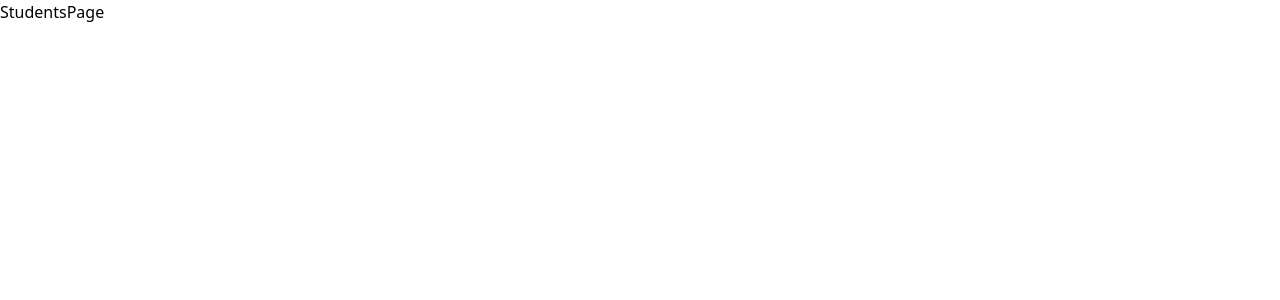
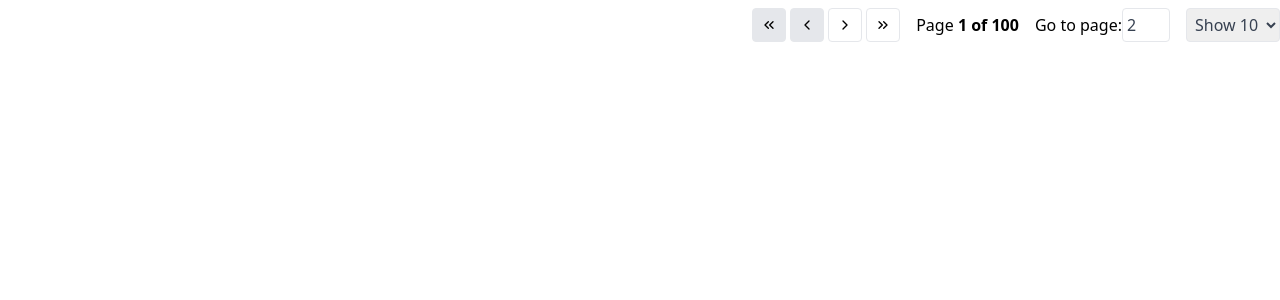
Before and after one commit to rgsk/students-dashboard, a Next.js app: page /students in a window 1280 px wide. Shown: the top 300 px of the page. Built offline with nearby package versions, Linux system fonts and the light colour scheme.

Commit message:
PageNavigation

```diff
--- /dev/null
+++ b/src/components/Shared/Icons.tsx
@@ -0,0 +1,84 @@
+export const ChevronsLeftIcon = (
+  <svg
+    xmlns="http://www.w3.org/2000/svg"
+    width="16"
+    height="16"
+    viewBox="0 0 24 24"
+    fill="none"
+    stroke="currentColor"
+    strokeWidth="2"
+    strokeLinecap="round"
+    strokeLinejoin="round"
+  >
+    <polyline points="11 17 6 12 11 7"></polyline>
+    <polyline points="18 17 13 12 18 7"></polyline>
+  </svg>
+);
+
+export const ChevronLeftIcon = (
+  <svg
+    xmlns="http://www.w3.org/2000/svg"
+    width="16"
+    height="16"
+    viewBox="0 0 24 24"
+    fill="none"
+    stroke="currentColor"
+    strokeWidth="2"
+    strokeLinecap="round"
+    strokeLinejoin="round"
+  >
+    <polyline points="15 18 9 12 15 6"></polyline>
+  </svg>
+);
+
+export const ChevronRightIcon = (
+  <svg
+    xmlns="http://www.w3.org/2000/svg"
+    width="16"
+    height="16"
+    viewBox="0 0 24 24"
+    fill="none"
+    stroke="currentColor"
+    strokeWidth="2"
+    strokeLinecap="round"
+    strokeLinejoin="round"
+  >
+    <polyline points="9 18 15 12 9 6"></polyline>
+  </svg>
+);
+
+export const ChevronsRightIcon = (
+  <svg
+    xmlns="http://www.w3.org/2000/svg"
+    width="16"
+    height="16"
+    viewBox="0 0 24 24"
+    fill="none"
+    stroke="currentColor"
+    strokeWidth="2"
+    strokeLinecap="round"
+    strokeLinejoin="round"
+  >
+    <polyline points="13 17 18 12 13 7"></polyline>
+    <polyline points="6 17 11 12 6 7"></polyline>
+  </svg>
+);
+
+export const LoadingIcon = (
+  <svg
+    role="status"
+    className="mr-2 h-4 w-4 animate-spin fill-blue-600 text-gray-200"
+    viewBox="0 0 100 101"
+    fill="none"
+    xmlns="http://www.w3.org/2000/svg"
+  >
+    <path
+      d="M100 50.5908C100 78.2051 77.6142 100.591 50 100.591C22.3858 100.591 0 78.2051 0 50.5908C0 22.9766 22.3858 0.59082 50 0.59082C77.6142 0.59082 100 22.9766 100 50.5908ZM9.08144 50.5908C9.08144 73.1895 27.4013 91.5094 50 91.5094C72.5987 91.5094 90.9186 73.1895 90.9186 50.5908C90.9186 27.9921 72.5987 9.67226 50 9.67226C27.4013 9.67226 9.08144 27.9921 9.08144 50.5908Z"
+      fill="currentColor"
+    />
+    <path
+      d="M93.9676 39.0409C96.393 38.4038 97.8624 35.9116 97.0079 33.5539C95.2932 28.8227 92.871 24.3692 89.8167 20.348C85.8452 15.1192 80.8826 10.7238 75.2124 7.41289C69.5422 4.10194 63.2754 1.94025 56.7698 1.05124C51.7666 0.367541 46.6976 0.446843 41.7345 1.27873C39.2613 1.69328 37.813 4.19778 38.4501 6.62326C39.0873 9.04874 41.5694 10.4717 44.0505 10.1071C47.8511 9.54855 51.7191 9.52689 55.5402 10.0491C60.8642 10.7766 65.9928 12.5457 70.6331 15.2552C75.2735 17.9648 79.3347 21.5619 82.5849 25.841C84.9175 28.9121 86.7997 32.2913 88.1811 35.8758C89.083 38.2158 91.5421 39.6781 93.9676 39.0409Z"
+      fill="currentFill"
+    />
+  </svg>
+);
--- /dev/null
+++ b/src/components/StudentsPage/Children/IconButton.tsx
@@ -0,0 +1,27 @@
+interface IIconButtonProps {
+  onClick: () => void;
+  disabled?: boolean;
+  children: React.ReactNode;
+}
+const IconButton: React.FC<IIconButtonProps> = ({
+  onClick,
+  disabled = false,
+  children,
+}) => {
+  return (
+    <button
+      onClick={onClick}
+      disabled={disabled}
+      className={`
+        flex items-center justify-between gap-1 rounded border
+         border-gray-200 p-2 text-xs font-medium leading-tight
+         transition duration-150 ease-in-out
+          hover:bg-indigo-500 hover:text-white
+          disabled:bg-gray-200 hover:disabled:text-black
+        `}
+    >
+      {children}
+    </button>
+  );
+};
+export default IconButton;
--- /dev/null
+++ b/src/components/StudentsPage/Children/PageNavigation.tsx
@@ -0,0 +1,95 @@
+import { useEffect } from 'react';
+
+import {
+  ChevronLeftIcon,
+  ChevronRightIcon,
+  ChevronsLeftIcon,
+  ChevronsRightIcon,
+} from 'components/Shared/Icons';
+
+import IconButton from './IconButton';
+
+interface IPageNavigationProps {
+  totalCount: number;
+  gotoPage: (page: number) => void;
+  setPerPage: (size: number) => void;
+  currentPage: number;
+  perPage: number;
+}
+const PageNavigation: React.FC<IPageNavigationProps> = ({
+  totalCount,
+  gotoPage,
+  setPerPage,
+  currentPage,
+  perPage,
+}) => {
+  const totalPages = Math.ceil(totalCount / perPage);
+  const canPreviousPage = currentPage !== 1;
+  const canNextPage = currentPage !== totalPages;
+
+  useEffect(() => {
+    if (currentPage > totalPages) {
+      gotoPage(totalPages);
+    }
+  }, [currentPage, gotoPage, perPage, totalPages]);
+
+  return (
+    <div className="mt-2 flex items-center justify-end gap-4">
+      <div className="flex gap-1">
+        <IconButton onClick={() => gotoPage(1)} disabled={!canPreviousPage}>
+          {ChevronsLeftIcon}
+        </IconButton>
+        <IconButton
+          onClick={() => gotoPage(currentPage - 1)}
+          disabled={!canPreviousPage}
+        >
+          {ChevronLeftIcon}
+        </IconButton>
+        <IconButton
+          onClick={() => gotoPage(currentPage + 1)}
+          disabled={!canNextPage}
+        >
+          {ChevronRightIcon}
+        </IconButton>
+        <IconButton
+          onClick={() => gotoPage(totalPages)}
+          disabled={!canNextPage}
+        >
+          {ChevronsRightIcon}
+        </IconButton>
+      </div>
+      <span>
+        Page{' '}
+        <strong>
+          {currentPage} of {totalPages}
+        </strong>
+      </span>
+      <span>
+        Go to page:
+        <input
+          type="number"
+          defaultValue={currentPage + 1}
+          onChange={(e) => {
+            const page = e.target.value ? Number(e.target.value) : 1;
+            gotoPage(page);
+          }}
+          className="w-12 rounded border border-gray-200 p-1 text-gray-700"
+        />
+      </span>
+      <select
+        value={perPage}
+        onChange={(e) => {
+          setPerPage(Number(e.target.value));
+        }}
+        className="rounded border border-gray-200 p-1 text-gray-700"
+      >
+        {[10, 20, 30, 40, 50].map((perPage) => (
+          <option key={perPage} value={perPage}>
+            Show {perPage}
+          </option>
+        ))}
+      </select>
+    </div>
+  );
+};
+export default PageNavigation;
--- a/src/components/StudentsPage/Pages/StudentAttendancePage.tsx
+++ b/src/components/StudentsPage/Pages/StudentAttendancePage.tsx
@@ -1,4 +1,6 @@
+import { useMemo } from 'react';
 
+import queryStudents from '../localUtils/queryStudents';
 
 interface IStudentAttendancePageProps {
   id: number;
@@ -6,7 +8,9 @@ interface IStudentAttendancePageProps {
 const StudentAttendancePage: React.FC<IStudentAttendancePageProps> = ({
   id,
 }) => {
-  console.log({ id });
-  return <div>StudentAttendancePage</div>;
+  const student = useMemo(() => {
+    return queryStudents.getStudentById(id);
+  }, [id]);
+  return <div>{JSON.stringify(student)}</div>;
 };
 export default StudentAttendancePage;
--- a/src/components/StudentsPage/StudentsPage.tsx
+++ b/src/components/StudentsPage/StudentsPage.tsx
@@ -1,16 +1,37 @@
-import { useEffect, useState } from 'react';
+import { useEffect, useMemo, useState } from 'react';
+import { TStudent } from 'types/generalTypes';
 
+import PageNavigation from './Children/PageNavigation';
 import queryStudents from './localUtils/queryStudents';
 
 interface IStudentsPageProps {}
 const StudentsPage: React.FC<IStudentsPageProps> = ({}) => {
-  const [totalStudents, setTotalStudents] = useState(0);
-  const [students, setStudents] = useState();
-
+  const [students, setStudents] = useState<TStudent[]>([]);
+  const [page, setPage] = useState(1);
+  const [perPage, setPerPage] = useState(10);
+  const totalStudents = useMemo(() => {
+    return queryStudents.getTotalNumberOfStudents();
+  }, []);
   useEffect(() => {
-    const students = queryStudents.getStudents({ page: 68, perPage: 15 });
     console.log(students);
-  }, []);
-  return <div>StudentsPage</div>;
+  }, [students]);
+  useEffect(() => {
+    const _students = queryStudents.getStudents({
+      page: page,
+      perPage: perPage,
+    });
+    setStudents(_students);
+  }, [page, perPage]);
+  return (
+    <div>
+      <PageNavigation
+        currentPage={page}
+        perPage={perPage}
+        gotoPage={setPage}
+        setPerPage={setPerPage}
+        totalCount={totalStudents}
+      />
+    </div>
+  );
 };
 export default StudentsPage;
--- a/src/components/StudentsPage/localUtils/queryStudents.ts
+++ b/src/components/StudentsPage/localUtils/queryStudents.ts
@@ -1,19 +1,25 @@
 import students from 'mockData/students.json';
+import { TStudent } from 'types/generalTypes';
 
 const getStudents = (params?: { page?: number; perPage?: number }) => {
   const page = params?.page ?? 1;
   const perPage = params?.perPage ?? 10;
   const startIndex = (page - 1) * perPage;
   const studentsForGivenPage = students.slice(startIndex, startIndex + perPage);
-  return studentsForGivenPage;
+  return studentsForGivenPage as TStudent[];
 };
 
 const getTotalNumberOfStudents = () => {
   return students.length;
 };
 
+const getStudentById = (id: number) => {
+  return students.find((s) => s.id === id) as TStudent;
+};
+
 const queryStudents = {
   getStudents,
   getTotalNumberOfStudents,
+  getStudentById,
 };
 export default queryStudents;
```
